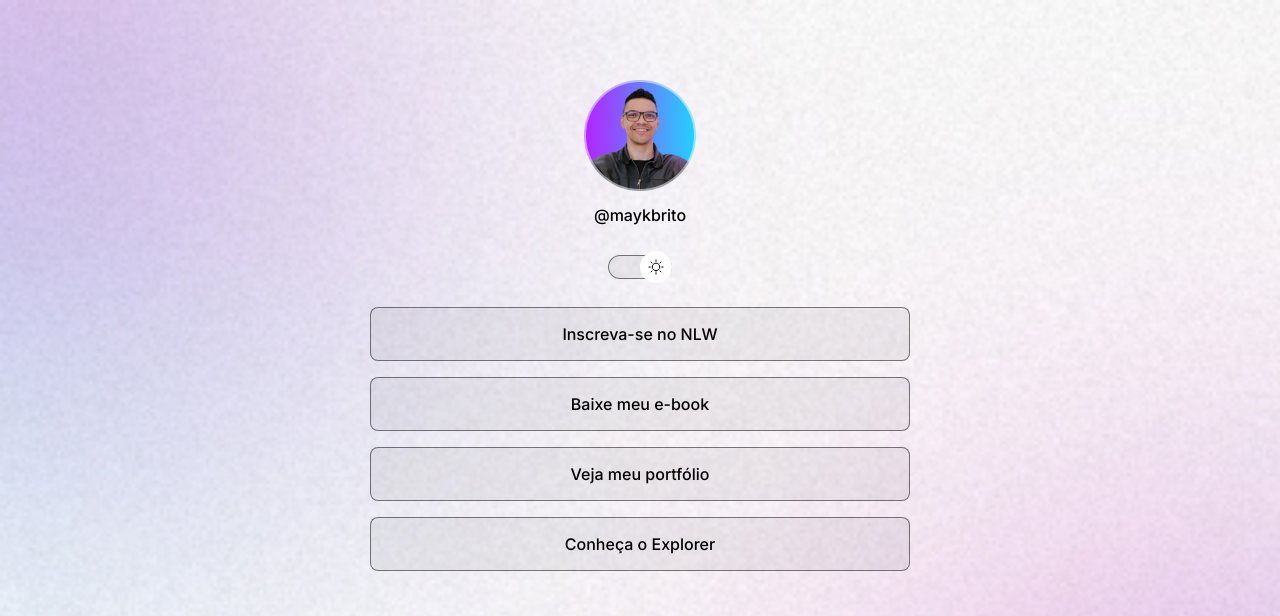
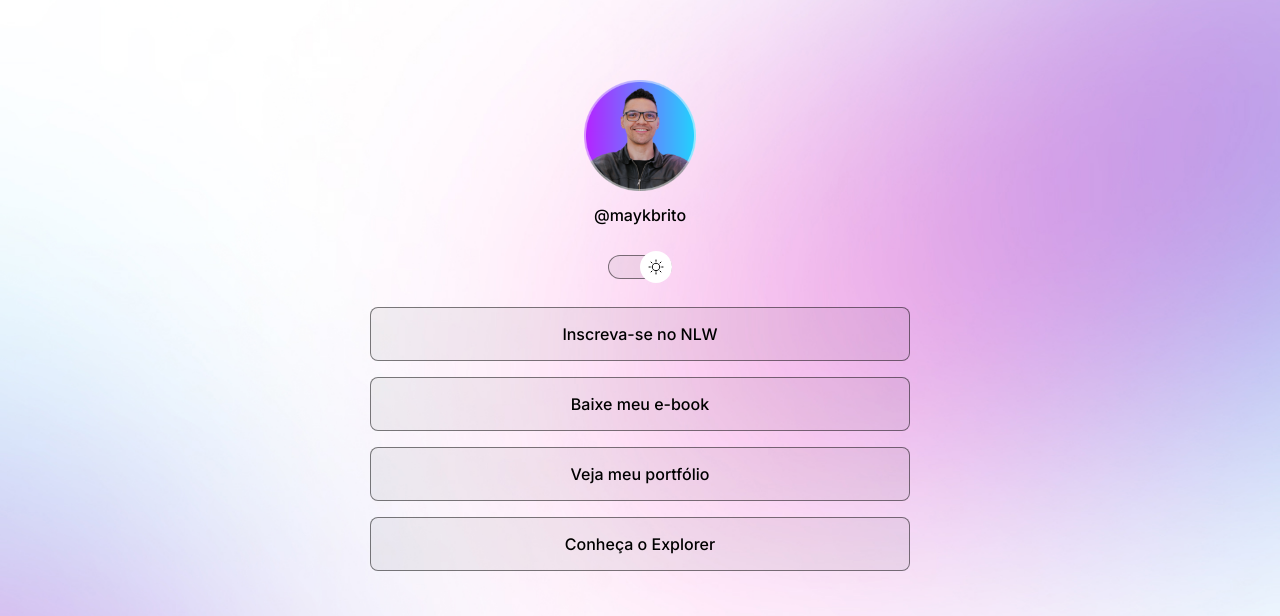
Before and after one commit to ldorneles/projeto1_discover, a plain HTML site: page index.html in a window 1280 px wide. Shown: the top 616 px of the page. Drawn offline with nearby package versions, Linux system fonts and the light colour scheme.

Commit message:
change background based on media queries

```diff
--- a/style.css
+++ b/style.css
@@ -33,6 +33,7 @@ body {
   */
 
   background: var(--bg-url) no-repeat top center/cover;
+  height: 100vh;
 }
 
 body * {
@@ -157,3 +158,15 @@ footer {
   text-align: center;
   font-size: 14px;
 }
+
+/* media queries */
+
+@media (min-width: 700px) {
+  :root {
+    --bg-url: url(./assets/bg-desktop.jpg);
+  }
+
+  .light {
+    --bg-url: url(./assets/bg-desktop-light.jpg);
+  }
+}
```
